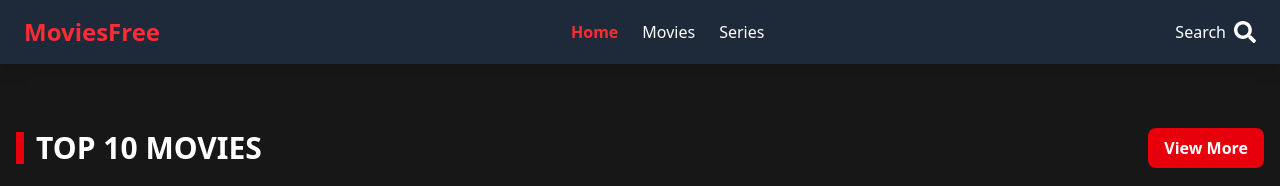
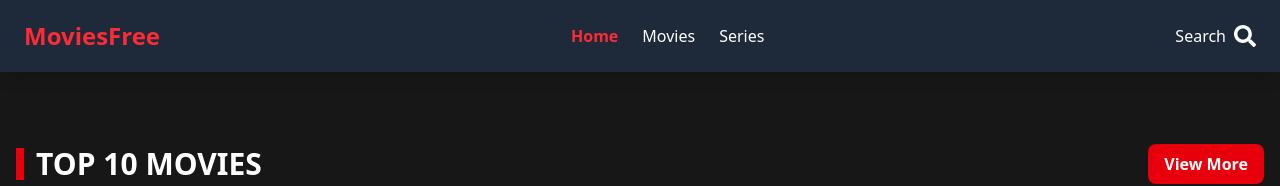
Before and after one commit to lucho20091/watchmovies, a Next.js app: page / in a window 1280 px wide. Shown: the top 186 px of the page. Built offline with nearby package versions, Linux system fonts and the light colour scheme; no server answers.

Commit message:
wrote 2 file(s)

```diff
--- a/app/layout.js
+++ b/app/layout.js
@@ -24,7 +24,7 @@ export default function RootLayout({ children }) {
         className={`${geistSans.variable} ${geistMono.variable} min-h-svh bg-neutral-900 text-white relative`}
       >
         <Navbar />
-        <div className="pb-8 md:pb-20">{children}</div>
+        <div className="pt-20 pb-8 md:pb-20">{children}</div> {/* Added pt-20 here */}
       </body>
     </html>
   );
--- a/components/Navbar.jsx
+++ b/components/Navbar.jsx
@@ -28,7 +28,7 @@ export default function Navbar() {
   };
 
   return (
-    <nav className="bg-gray-800 py-4 px-6 shadow-lg">
+    <nav className="fixed top-0 left-0 right-0 z-50 bg-gray-800 py-5 px-6 shadow-lg">
       <div className="container mx-auto flex justify-between items-center">
         <Link
           href="/"
```
